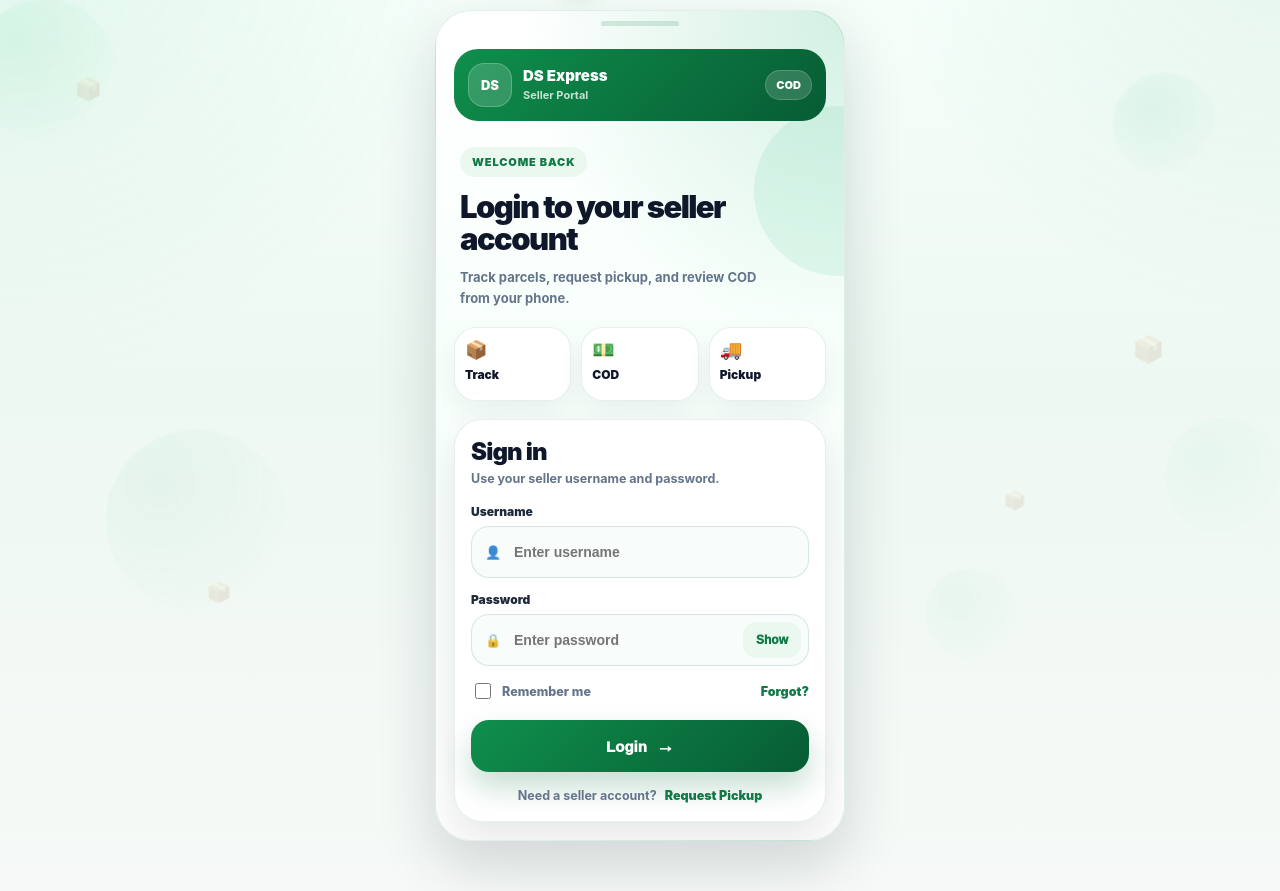
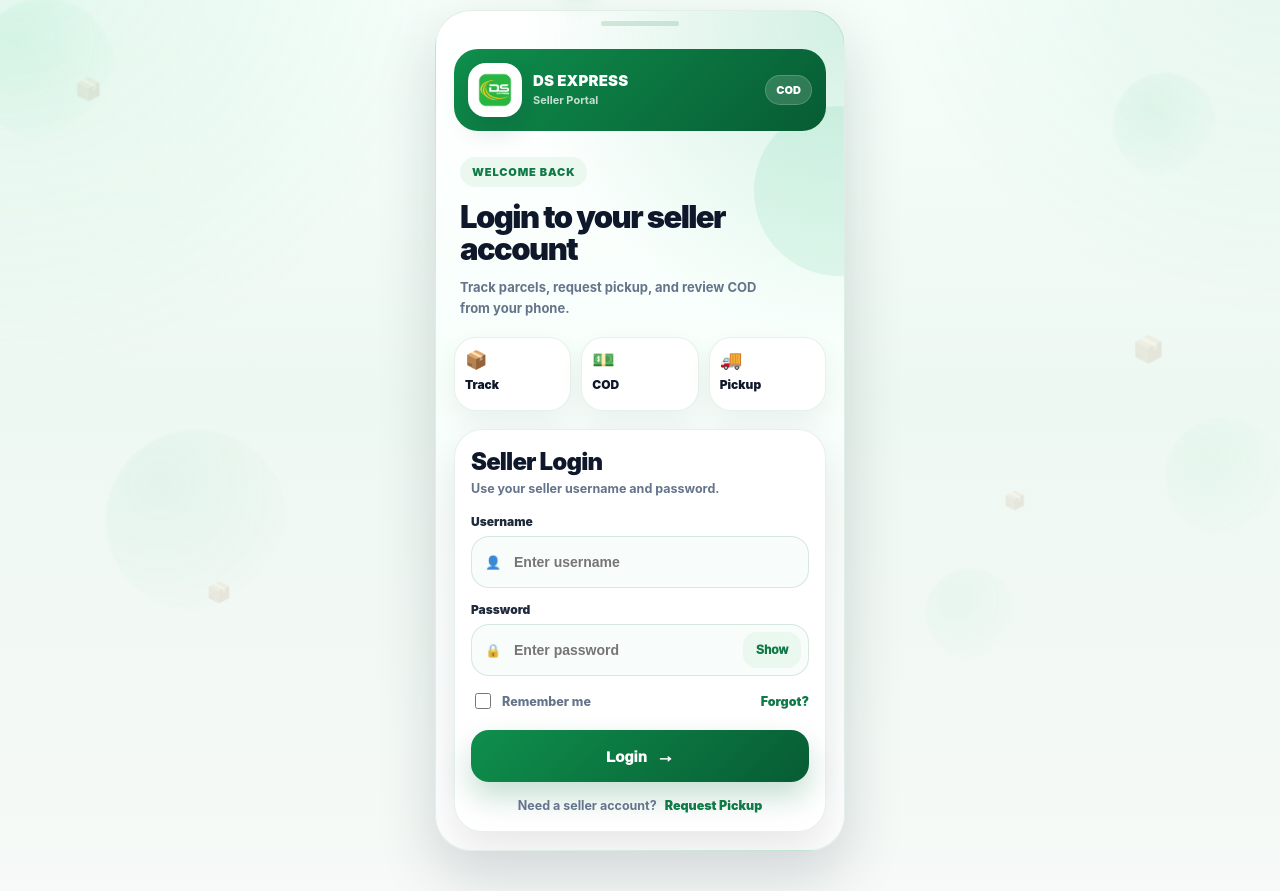
Before and after one commit to tanshychiev/dsexpress, a Django app: page /portal/login/ in a window 1280 px wide. Shown: the part 72-963 px from the top of the page. Run offline with Django 5.2, Linux system fonts and the light colour scheme.

Commit message:
Fix DS EXPRESS add to home screen name and icon

```diff
--- a/templates/customerportal/login.html
+++ b/templates/customerportal/login.html
@@ -1,11 +1,28 @@
 {% extends "customerportal/base.html" %}
 {% load static %}
 
-{% block title %}Seller Login{% endblock %}
+{% block title %}DS EXPRESS{% endblock %}
 {% block body_class %}portal-login{% endblock %}
 
 {% block extra_css %}
-<link rel="stylesheet" href="{% static 'customerportal/css/login.css' %}">
+<link rel="stylesheet" href="{% static 'customerportal/css/login.css' %}?v=20260604ds">
+
+<!-- Force iPhone / PWA name and icon even from login page -->
+<link rel="icon" type="image/png" href="{% static 'img/favicon.png' %}?v=20260604ds">
+<link rel="shortcut icon" type="image/png" href="{% static 'img/favicon.png' %}?v=20260604ds">
+
+<link rel="apple-touch-icon" sizes="180x180" href="{% static 'img/favicon.png' %}?v=20260604ds">
+<link rel="apple-touch-icon-precomposed" sizes="180x180" href="{% static 'img/favicon.png' %}?v=20260604ds">
+
+<link rel="manifest" href="{% static 'img/manifest/ds-express.webmanifest' %}?v=20260604ds">
+
+<meta name="application-name" content="DS EXPRESS">
+<meta name="apple-mobile-web-app-title" content="DS EXPRESS">
+<meta name="mobile-web-app-capable" content="yes">
+<meta name="apple-mobile-web-app-capable" content="yes">
+<meta name="apple-mobile-web-app-status-bar-style" content="default">
+<meta name="theme-color" content="#179b67">
+<meta name="description" content="DS EXPRESS Seller Portal">
 {% endblock %}
 
 {% block content %}
@@ -15,9 +32,12 @@
 
     <div class="app-top">
       <div class="app-logo-wrap">
-        <div class="app-logo">DS</div>
+        <div class="app-logo-img">
+          <img src="{% static 'img/favicon.png' %}?v=20260604ds" alt="DS EXPRESS">
+        </div>
+
         <div>
-          <div class="app-name">DS Express</div>
+          <div class="app-name">DS EXPRESS</div>
           <div class="app-sub">Seller Portal</div>
         </div>
       </div>
@@ -36,10 +56,12 @@
         <span>📦</span>
         <strong>Track</strong>
       </div>
+
       <div class="quick-stat">
         <span>💵</span>
         <strong>COD</strong>
       </div>
+
       <div class="quick-stat">
         <span>🚚</span>
         <strong>Pickup</strong>
@@ -50,7 +72,7 @@
       {% csrf_token %}
 
       <div class="form-title">
-        <h2>Sign in</h2>
+        <h2>Seller Login</h2>
         <p>Use your seller username and password.</p>
       </div>
 
@@ -62,6 +84,7 @@
 
       <div class="form-group">
         <label for="id_username">Username</label>
+
         <div class="field-box">
           <span class="field-icon">👤</span>
           <input
@@ -74,6 +97,7 @@
             required
           >
         </div>
+
         {% if form.username.errors %}
           <div class="field-error">{{ form.username.errors|striptags }}</div>
         {% endif %}
@@ -81,6 +105,7 @@
 
       <div class="form-group">
         <label for="id_password">Password</label>
+
         <div class="field-box password-box">
           <span class="field-icon">🔒</span>
           <input
@@ -91,10 +116,12 @@
             autocomplete="current-password"
             required
           >
+
           <button type="button" class="toggle-password" onclick="togglePassword()">
             Show
           </button>
         </div>
+
         {% if form.password.errors %}
           <div class="field-error">{{ form.password.errors|striptags }}</div>
         {% endif %}
@@ -124,10 +151,44 @@
 
 </section>
 
+<style>
+  .app-logo-img {
+    width: 54px;
+    height: 54px;
+    border-radius: 18px;
+    background: #ffffff;
+    padding: 4px;
+    overflow: hidden;
+    display: grid;
+    place-items: center;
+    box-shadow: 0 12px 26px rgba(15, 23, 42, 0.14);
+    flex: 0 0 auto;
+  }
+
+  .app-logo-img img {
+    width: 100%;
+    height: 100%;
+    display: block;
+    object-fit: cover;
+    border-radius: 15px;
+  }
+
+  .app-name {
+    text-transform: uppercase;
+    letter-spacing: 0.01em;
+  }
+</style>
+
 <script>
+  document.title = "DS EXPRESS";
+
   function togglePassword() {
     const passwordInput = document.getElementById("id_password");
     const toggleBtn = document.querySelector(".toggle-password");
+
+    if (!passwordInput || !toggleBtn) {
+      return;
+    }
 
     if (passwordInput.type === "password") {
       passwordInput.type = "text";
```
Also changed, not shown: static/manifest/ds-express.webmanifest.
